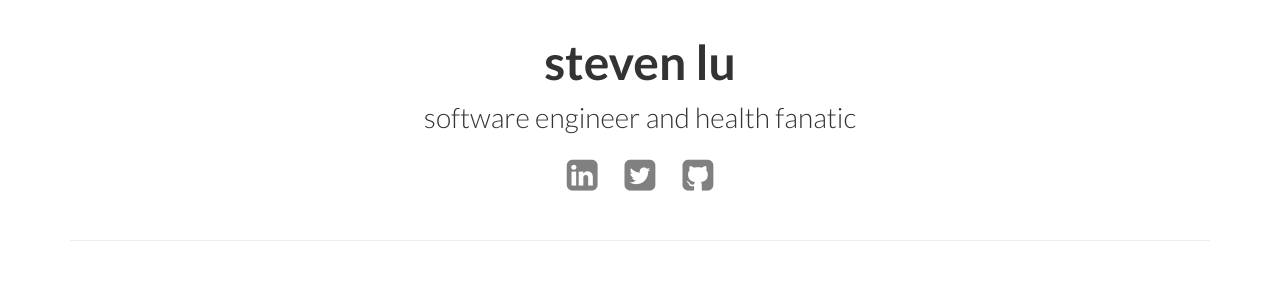
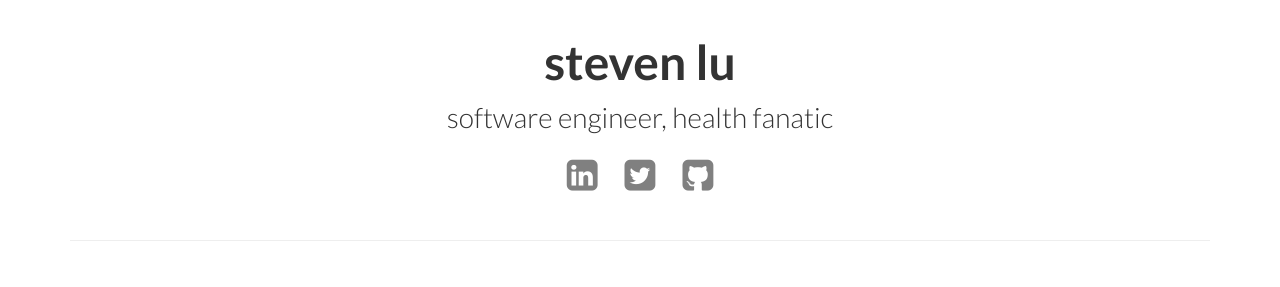
Before and after one commit to sjlu/sjlu.github.io, a Jekyll site: the page built from index.html, in a window 1280 px wide. Shown: the part 162-449 px from the top of the page. Built offline with Jekyll 4.4.1, drawn with Linux system fonts in a browser that asks for light colours.

Commit message:
Wordsmithing

```diff
--- a/_config.yml
+++ b/_config.yml
@@ -1,7 +1,7 @@
 # Site settings
 title: Steven Lu
 email: tacticalazn@gmail.com
-description: "software engineer and health fanatic"
+description: "software engineer, health fanatic"
 baseurl: ""
 url: "http://stevenlu.com"
 twitter_username: stevenlu
```
